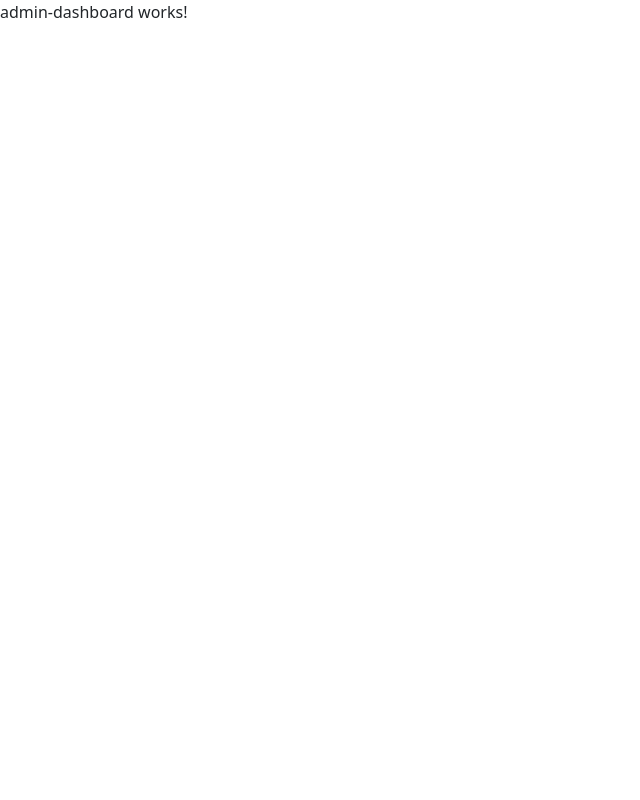
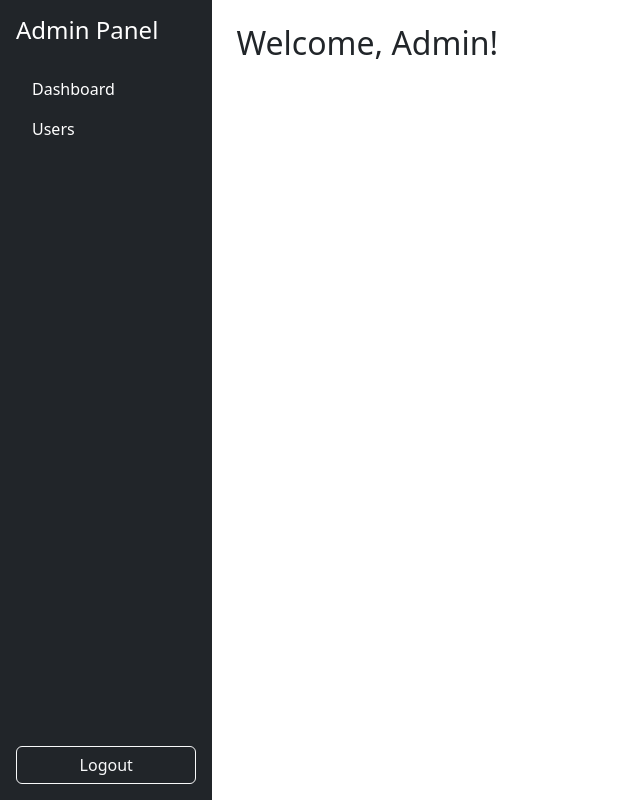
Before and after one commit to toainee123/portfolio_fe, an Angular app in the folder angular20tutorial/: page /admin in a window 1280 px wide. Shown: the whole page, without its empty margins (0-640 px from the left). Built offline with nearby package versions, Linux system fonts and the light colour scheme; sample sign-in values are in the browser's storage.

Commit message:
UI Dashboard and Actived Route

```diff
--- a/angular20tutorial/src/app/Admin/admin-dashboard/admin-dashboard.css
+++ b/angular20tutorial/src/app/Admin/admin-dashboard/admin-dashboard.css
@@ -0,0 +1,14 @@
+/* Sidebar styles */
+#sidebar {
+  width: 250px;
+  min-height: 100vh;
+}
+
+#page-content {
+  width: 100%;
+}
+
+.nav-link.active {
+  background-color: rgba(255, 255, 255, 0.1);
+  font-weight: 600;
+}
--- a/angular20tutorial/src/app/Admin/admin-dashboard/admin-dashboard.html
+++ b/angular20tutorial/src/app/Admin/admin-dashboard/admin-dashboard.html
@@ -1 +1,26 @@
-<p>admin-dashboard works!</p>
+<div class="d-flex">
+  <!-- Sidebar -->
+  <nav id="sidebar" class="bg-dark text-white p-3 d-flex flex-column">
+    <h4 class="mb-4">Admin Panel</h4>
+    <ul class="nav nav-pills flex-column mb-auto">
+      <li class="nav-item">
+        <a routerLink="/admin" routerLinkActive="active" class="nav-link text-white">
+          Dashboard
+        </a>
+      </li>
+      <li class="nav-item">
+        <a routerLink="/admin/users" routerLinkActive="active" class="nav-link text-white">
+          Users
+        </a>
+      </li>
+      <!-- Add more navigation items as needed -->
+    </ul>
+    <button class="btn btn-outline-light mt-auto" (click)="logout()">Logout</button>
+  </nav>
+
+  <!-- Page Content -->
+  <div id="page-content" class="flex-grow-1 p-4">
+    <h2>Welcome, Admin!</h2>
+    <router-outlet></router-outlet>
+  </div>
+</div>
--- a/angular20tutorial/src/app/Admin/admin-dashboard/admin-dashboard.ts
+++ b/angular20tutorial/src/app/Admin/admin-dashboard/admin-dashboard.ts
@@ -1,11 +1,20 @@
 import { Component } from '@angular/core';
+import { CommonModule } from '@angular/common';
+import { Router, RouterLink, RouterOutlet } from '@angular/router';
+import { AuthService } from '../../auth-service';
 
 @Component({
   selector: 'app-admin-dashboard',
-  imports: [],
+  imports: [CommonModule, RouterLink, RouterOutlet],
   templateUrl: './admin-dashboard.html',
   styleUrl: './admin-dashboard.css'
 })
 export class AdminDashboard {
 
+  constructor(private auth: AuthService, private router: Router) {}
+
+  logout(): void {
+    this.auth.logout();
+    this.router.navigate(['/login']);
+  }
 }
--- /dev/null
+++ b/angular20tutorial/src/app/activedRoute/active-route-guard.ts
@@ -0,0 +1,16 @@
+import { CanActivateFn } from '@angular/router';
+import { Router } from '@angular/router';
+import { inject } from '@angular/core';
+
+export const activeRouteGuard: CanActivateFn = (route, state) => {
+
+  const isLoggedIn = localStorage.getItem('isLoggedIn');
+  const router = inject(Router);
+
+  if (isLoggedIn !== null) {
+    // Redirect to login or show an error
+    return true;
+  }else{
+    router.navigateByUrl('/login');
+    return false;}
+};
--- a/angular20tutorial/src/app/app.routes.ts
+++ b/angular20tutorial/src/app/app.routes.ts
@@ -3,9 +3,10 @@ import { HomePage } from './Client/home-page/home-page';
 import { AdminDashboard } from './Admin/admin-dashboard/admin-dashboard';
 import { LoginPage } from './Client/login-page/login-page';
 import { Register } from './Client/register/register';
+import { UserManagerment } from './Admin/user-managerment/user-managerment';
+import { activeRouteGuard } from './activedRoute/active-route-guard';
 
 export const routes: Routes = [
-
     {
         path: 'home',
         component: HomePage
@@ -16,7 +17,14 @@ export const routes: Routes = [
     },
     {
         path: 'admin',
-        component: AdminDashboard
+        component: AdminDashboard,
+        canActivate: [activeRouteGuard],
+        children: [
+            {
+                path: 'users',
+                component: UserManagerment
+            }
+        ]
     },
     {
         path: 'register',
--- a/angular20tutorial/src/app/auth-service.ts
+++ b/angular20tutorial/src/app/auth-service.ts
@@ -17,4 +17,9 @@ export class AuthService {
   register(user: any) : Observable<any> {
     return this.http.post(this.apiUrl + '/register', user);
   }
+
+  // Logs out the current user by clearing the saved JWT token
+  logout(): void {
+    localStorage.removeItem('token');
+  }
 }
```
Also changed, not shown: 1 other file (tests, documents, lock files or other folders).
